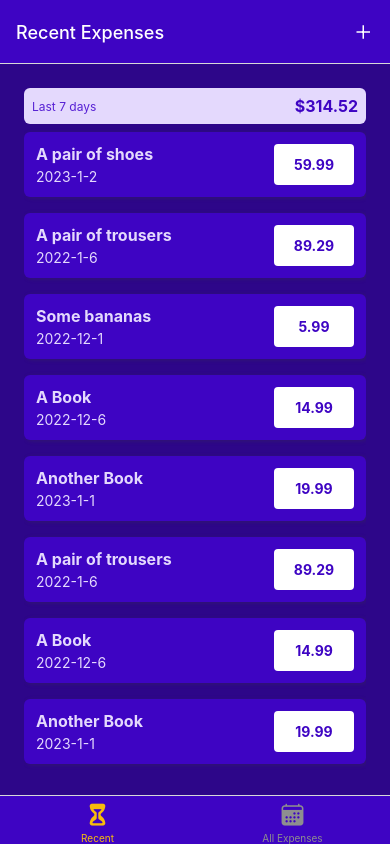
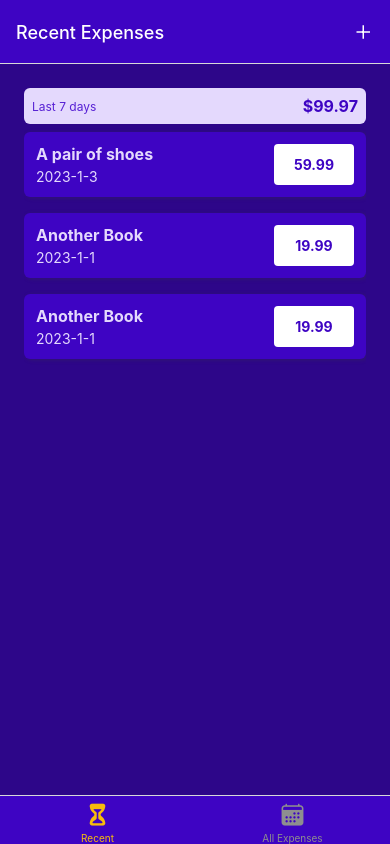
Before and after one commit to KadirZukorlic/expense-tracker, a React Native app: screen /RecentExpenses in a window 390 px wide. Built offline with nearby package versions, Linux system fonts and the light colour scheme.

Commit message:
Showing recent expenses

```diff
--- a/App.tsx
+++ b/App.tsx
@@ -11,6 +11,7 @@
 import { GlobalStyles } from './constants/styles'
 import IconButton from './components/UI/IconButton'
 import { RootStackParamList } from './types'
+import ExpensesContextProvider from './store/expenses-context'
 
 const Stack = createNativeStackNavigator<RootStackParamList>()
 const BottomTabs = createBottomTabNavigator<RootStackParamList>()
@@ -69,6 +70,7 @@
 	return (
 		<>
 			<StatusBar style="auto" />
+			<ExpensesContextProvider>
 				<NavigationContainer>
 					<Stack.Navigator
 						screenOptions={{
@@ -90,6 +92,7 @@
 						/>
 					</Stack.Navigator>
 				</NavigationContainer>
+			</ExpensesContextProvider>
 		</>
 	)
 }
--- a/components/ExpensesOutput/ExpensesOutput.tsx
+++ b/components/ExpensesOutput/ExpensesOutput.tsx
@@ -8,62 +8,11 @@
 	expensesPeriod: string
 }
 
-const DUMMY_EXPENSES = [
-	{
-		id: 'e1',
-		description: 'A pair of shoes',
-		amount: 59.99,
-		date: new Date('2023-01-10')
-	},
-	{
-		id: 'e2',
-		description: 'A pair of trousers',
-		amount: 89.29,
-		date: new Date('2022-01-15')
-	},
-	{
-		id: 'e3',
-		description: 'Some bananas',
-		amount: 5.99,
-		date: new Date('2022-12-05')
-	},
-	{
-		id: 'e4',
-		description: 'A Book',
-		amount: 14.99,
-		date: new Date('2022-12-31')
-	},
-	{
-		id: 'e5',
-		description: 'Another Book',
-		amount: 19.99,
-		date: new Date('2023-01-09')
-	},
-	{
-		id: 'e6',
-		description: 'A pair of trousers',
-		amount: 89.29,
-		date: new Date('2022-01-15')
-	},
-	{
-		id: 'e7',
-		description: 'A Book',
-		amount: 14.99,
-		date: new Date('2022-12-31')
-	},
-	{
-		id: 'e8',
-		description: 'Another Book',
-		amount: 19.99,
-		date: new Date('2023-01-09')
-	}
-]
-
 const ExpensesOutput = ({ expenses, expensesPeriod }: ExpensesOutputProps) => {
 	return (
 		<View style={styles.container}>
-			<ExpensesSummary expenses={DUMMY_EXPENSES} periodName={expensesPeriod} />
-			<ExpensesList expenses={DUMMY_EXPENSES} />
+			<ExpensesSummary expenses={expenses} periodName={expensesPeriod} />
+			<ExpensesList expenses={expenses} />
 		</View>
 	)
 }
--- a/screens/AllExpenses.tsx
+++ b/screens/AllExpenses.tsx
@@ -1,7 +1,13 @@
+import { useContext } from 'react'
 import ExpensesOutput from '../components/ExpensesOutput/ExpensesOutput'
+import { ExpensesContext } from '../store/expenses-context'
 
 const AllExpenses = () => {
-	return <ExpensesOutput expensesPeriod="Total" />
+	const expensesCtx = useContext(ExpensesContext)
+
+	return (
+		<ExpensesOutput expenses={expensesCtx.expenses} expensesPeriod="Total" />
+	)
 }
 
 export default AllExpenses
--- a/screens/RecentExpenses.tsx
+++ b/screens/RecentExpenses.tsx
@@ -1,7 +1,24 @@
+import { useContext } from 'react'
 import ExpensesOutput from '../components/ExpensesOutput/ExpensesOutput'
+import { ExpensesContext } from '../store/expenses-context'
+import { ExpenseItemProps } from '../types'
+import { getDateMinusDays } from '../util/date'
 
 const RecentExpenses = () => {
-	return <ExpensesOutput expensesPeriod="Last 7 days" />
+	const expensesCtx = useContext(ExpensesContext)
+
+	const recentExpenses = expensesCtx.expenses.filter(
+		(expense: ExpenseItemProps) => {
+			const today = new Date()
+			const date7DaysAgo = getDateMinusDays(today, 7)
+
+			return expense.date > date7DaysAgo
+		}
+	)
+
+	return (
+		<ExpensesOutput expenses={recentExpenses} expensesPeriod="Last 7 days" />
+	)
 }
 
 export default RecentExpenses
--- /dev/null
+++ b/store/expenses-context.js
@@ -0,0 +1,112 @@
+import React, { createContext, useReducer } from 'react'
+import { ExpenseItemProps } from '../types'
+
+const DUMMY_EXPENSES = [
+	{
+		id: 'e1',
+		description: 'A pair of shoes',
+		amount: 59.99,
+		date: new Date('2023-01-18')
+	},
+	{
+		id: 'e2',
+		description: 'A pair of trousers',
+		amount: 89.29,
+		date: new Date('2022-01-15')
+	},
+	{
+		id: 'e3',
+		description: 'Some bananas',
+		amount: 5.99,
+		date: new Date('2022-12-05')
+	},
+	{
+		id: 'e4',
+		description: 'A Book',
+		amount: 14.99,
+		date: new Date('2022-12-31')
+	},
+	{
+		id: 'e5',
+		description: 'Another Book',
+		amount: 19.99,
+		date: new Date('2023-01-09')
+	},
+	{
+		id: 'e6',
+		description: 'A pair of trousers',
+		amount: 89.29,
+		date: new Date('2022-01-15')
+	},
+	{
+		id: 'e7',
+		description: 'A Book',
+		amount: 14.99,
+		date: new Date('2022-12-31')
+	},
+	{
+		id: 'e8',
+		description: 'Another Book',
+		amount: 19.99,
+		date: new Date('2023-01-09')
+	}
+]
+
+export const ExpensesContext = createContext({
+	expenses: [],
+	addExpense: ({ description, amount, date }) => {},
+	deleteExpense: (id) => {},
+	updateExpense: (id, { description, amount, date }) => {}
+})
+
+const expensesReducer = (state, action) => {
+	switch (action.type) {
+		case 'ADD':
+			const id = new Date().toString() + Math.random().toString()
+			return [{ ...action.payload, id: id }, ...state]
+		case 'UPDATE':
+			const updatableExpenseIndex = state.findIndex(
+				(expense) => expense.id === action.payload.id
+			)
+			const updatableExpense = state[updatableExpenseIndex]
+			const updateItem = { ...updatableExpense, ...action.payload.data }
+			const updatedExpenses = [...state]
+			updatedExpenses[updatableExpenseIndex] = updateItem
+			return updatedExpenses
+		case 'DELETE':
+			return state.filter((item) => item.id !== action.payload.id)
+		default:
+			return state
+	}
+}
+
+const ExpensesContextProvider = ({ children }) => {
+	const [expensesState, dispatch] = useReducer(expensesReducer, DUMMY_EXPENSES)
+
+	const addExpense = (expenseData) => {
+		dispatch({ type: 'ADD', payload: expenseData })
+	}
+
+	const deleteExpense = (id) => {
+		dispatch({ type: 'DELETE', payload: id })
+	}
+
+	const updateExpense = (id, expenseData) => {
+		dispatch({ type: 'UPDATE', payload: { id: id, data: expenseData } })
+	}
+
+	const value = {
+		expenses: expensesState,
+		addExpense: addExpense,
+		deleteExpense: deleteExpense,
+		updateExpense: updateExpense
+	}
+
+	return (
+		<ExpensesContext.Provider value={value}>
+			{children}
+		</ExpensesContext.Provider>
+	)
+}
+
+export default ExpensesContextProvider
--- a/util/date.ts
+++ b/util/date.ts
@@ -1,3 +1,7 @@
 export function getFormattedDate(date: Date) {
 	return `${date.getFullYear()}-${date.getMonth() + 1}-${date.getDay()}`
 }
+
+export function getDateMinusDays(date: Date, days: number) {
+	return new Date(date.getFullYear(), date.getMonth(), date.getDate() - days)
+}
```
Lines whose indentation alone changed are shown as unchanged.
